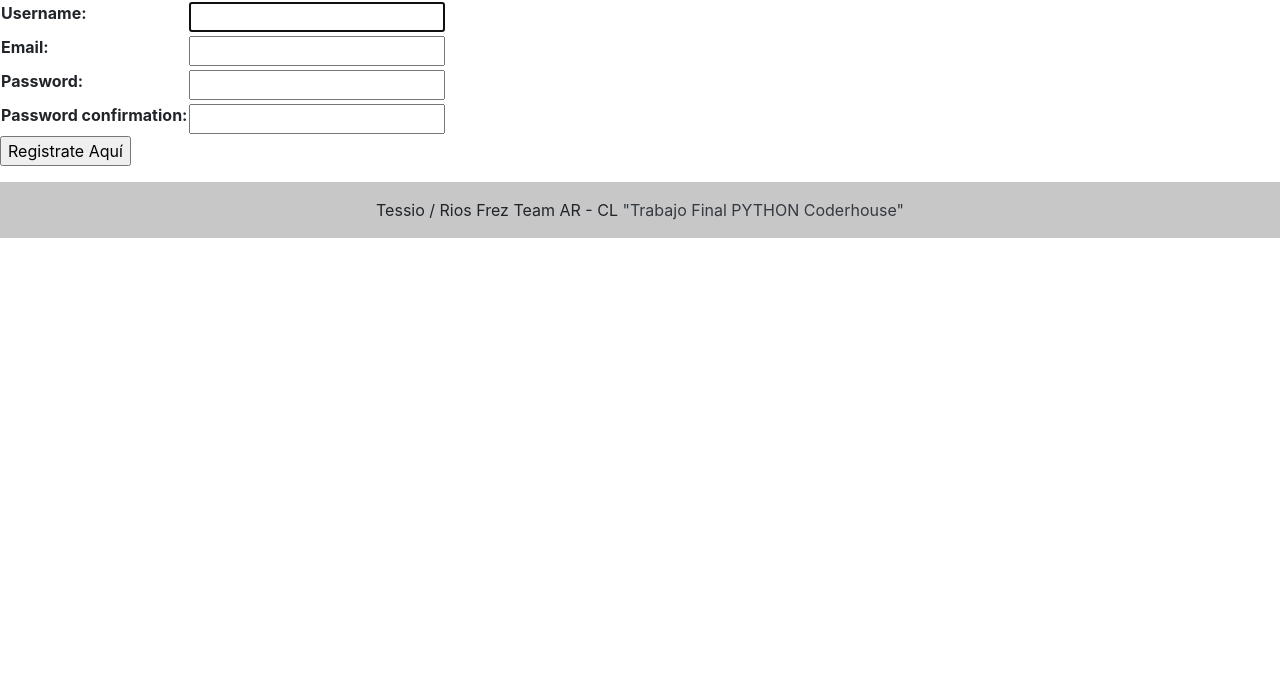
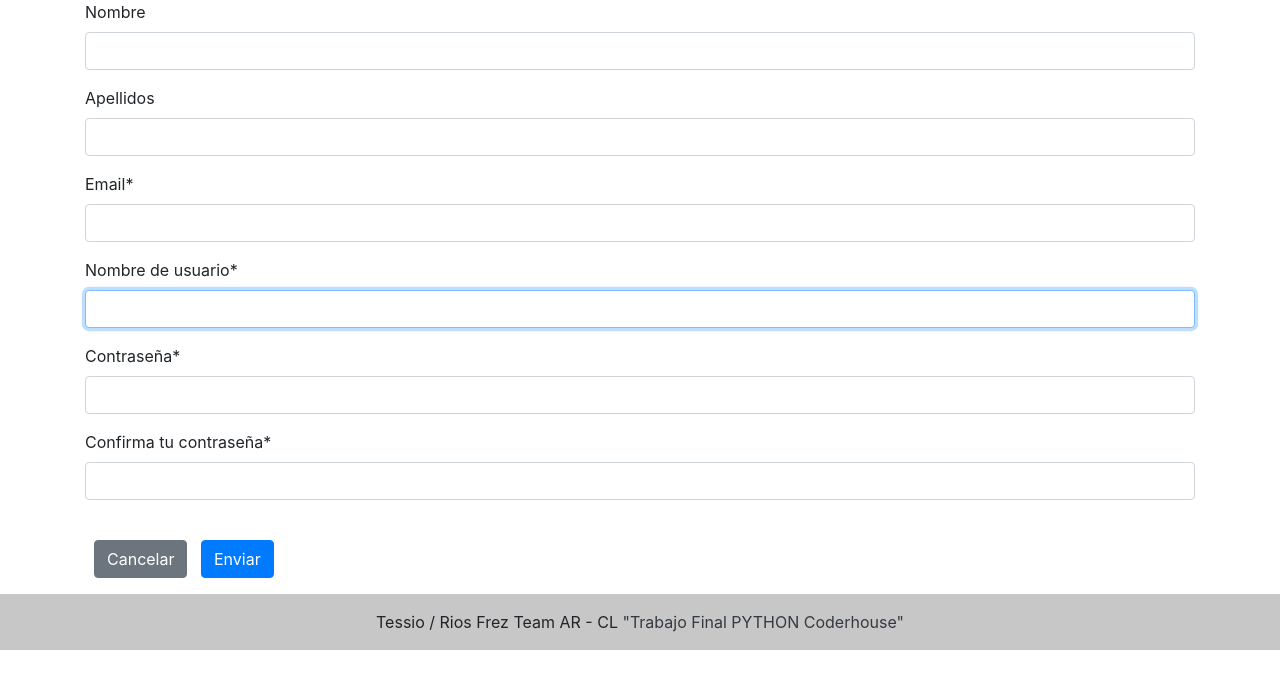
Before and after one commit to joseignaciotessio/Entrega1-Rios-Perez-Tessio, a Django app: page /users/register/ in a window 1280 px wide. Shown: the part 92-781 px from the top of the page. Run offline with Django 4.2, Linux system fonts and the light colour scheme; some libraries are stand-ins or nearby versions.

Commit message:
jorge-domingo

```diff
--- a/proyecto_final/proyecto_final/settings.py
+++ b/proyecto_final/proyecto_final/settings.py
@@ -39,7 +39,10 @@ INSTALLED_APPS = [
     'django.contrib.staticfiles',
     'nutrisur',
     'users',
+    'crispy_forms',
 ]
+
+CRISPY_TEMPLATE_PACK = 'bootstrap4'
 
 MIDDLEWARE = [
     'django.middleware.security.SecurityMiddleware',
@@ -105,7 +108,7 @@ AUTH_PASSWORD_VALIDATORS = [
 # Internationalization
 # https://docs.djangoproject.com/en/4.1/topics/i18n/
 
-LANGUAGE_CODE = 'en-us'
+LANGUAGE_CODE = 'es'
 
 TIME_ZONE = 'UTC'
 
--- a/proyecto_final/templates/base.html
+++ b/proyecto_final/templates/base.html
@@ -5,6 +5,8 @@
     <meta charset="UTF-8">
     <meta http-equiv="X-UA-Compatible" content="IE=edge">
     <meta name="viewport" content="width=device-width, initial-scale=1.0">
+
+
     <link rel="stylesheet" href="https://cdn.jsdelivr.net/npm/bootstrap@4.6.2/dist/css/bootstrap.min.css"
         integrity="sha384-xOolHFLEh07PJGoPkLv1IbcEPTNtaed2xpHsD9ESMhqIYd0nLMwNLD69Npy4HI+N" crossorigin="anonymous">
     <title>
@@ -58,6 +60,7 @@
         </div>
     </nav>
 
+    <div class="container">
 
     {% block contenido_que_cambia %}
         bloque por defecto
@@ -71,6 +74,14 @@
             <a class="text-dark" href="https://mdbootstrap.com/"> "Trabajo Final PYTHON Coderhouse"</a>
         </div>
         <!-- Copyright -->
+
+
+
+
+
+
+
+
     </footer>
 
 </body>
--- a/proyecto_final/templates/users/register.html
+++ b/proyecto_final/templates/users/register.html
@@ -1,4 +1,12 @@
 {% extends 'base.html' %}
+
+<link rel="stylesheet" href="https://cdn.jsdelivr.net/npm/bootstrap@4.6.2/dist/css/bootstrap.min.css" integrity="sha384-xOolHFLEh07PJGoPkLv1IbcEPTNtaed2xpHsD9ESMhqIYd0nLMwNLD69Npy4HI+N" crossorigin="anonymous">
+
+
+<div class="container">
+    <div class="container pt-3">
+
+{% load crispy_forms_tags %}
 
 {% block titulo %}
     Register
@@ -9,13 +17,22 @@
 <form action="" method="POST">
 {% csrf_token %}
 
-    <table>
 
-        {{form.as_table}}
 
-    </table>
+        {{form | crispy}}
 
-    <p><input type="submit" value="Registrate Aquí"></p>
+
+
+        <br>
+
+                &nbsp;
+                <input type="reset" value="Cancelar" class="btn btn-secondary">
+                &nbsp;
+                <button type="submit" id="btnEnviar" class="btn btn-primary">Enviar</button>
+        </p>
+
+
+        </div>
 
     </form>
 
--- a/proyecto_final/users/forms.py
+++ b/proyecto_final/users/forms.py
@@ -7,11 +7,11 @@ from django import forms
 
 class User_registration_form(UserCreationForm):
     email = forms.EmailField(required=True)
-    password1 = forms.CharField(label='Password', widget=forms.PasswordInput)
-    password2 = forms.CharField(label='Password confirmation', widget=forms.PasswordInput)
+    password1 = forms.CharField(label='Contraseña', widget=forms.PasswordInput)
+    password2 = forms.CharField(label='Confirma tu contraseña', widget=forms.PasswordInput)
 
     class Meta:
         model = User
-        fields = ('username', 'email', 'password1', 'password2')
+        fields = ('first_name','last_name', 'email', 'username', 'password1', 'password2')
 
         help_texts = {k:'' for k in fields}
```
Also changed, not shown: proyecto_final/db.sqlite3.
